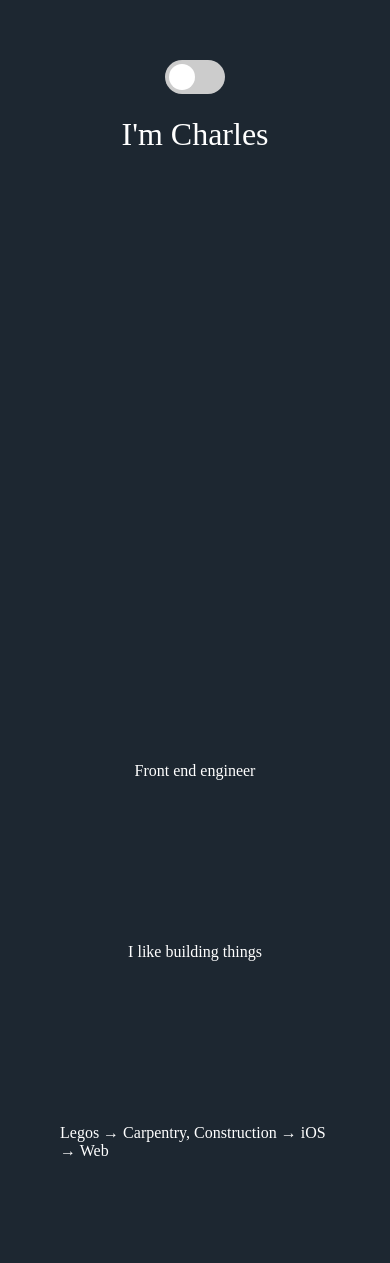
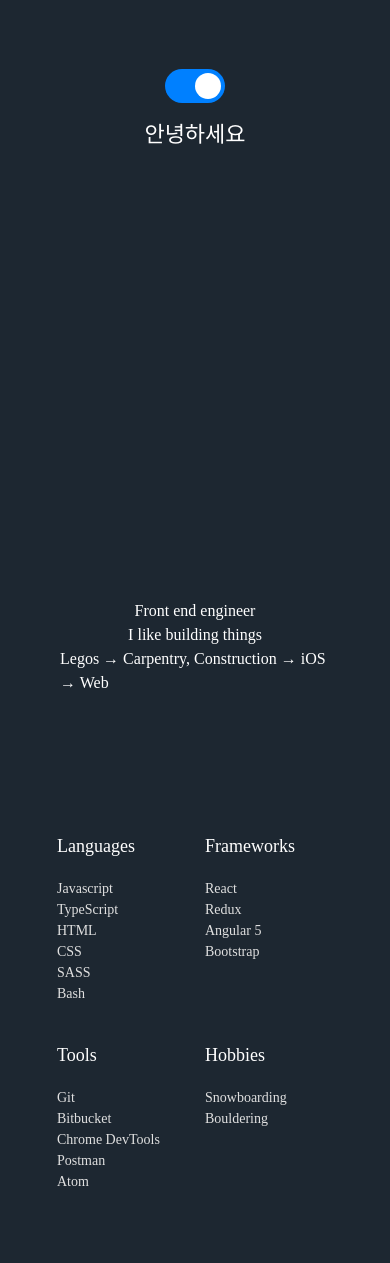
Before and after one commit to charleswcho/personal-website, a React (Create React App) app: page / in a window 390 px wide. Shown: the part 305-1568 px from the top of the page. Built offline with nearby package versions, Linux system fonts and the light colour scheme.

Commit message:
Added media queries

```diff
--- a/src/components/App.css
+++ b/src/components/App.css
@@ -1,11 +1,60 @@
 .App {
+
 }
 
 .App.dark {
   color: white;
   background-color: #1D2731;
+  -webkit-font-smoothing: antialiased;
 }
 
 .App.dark h1 {
   color: white;
 }
+
+.App.dark .domain-item {
+  color: #E0E0E0;
+}
+
+/* Large desktop */
+@media (min-width: 1200px) {
+
+}
+
+/* Portrait tablet to landscape and desktop */
+@media (min-width: 768px) and (max-width: 979px) {
+
+}
+
+/* Landscape phone to portrait tablet */
+@media (max-width: 767px) {
+
+}
+
+/* Landscape phones and down */
+@media (max-width: 480px) {
+  h1 {
+    font-size: 22px;
+  }
+
+  h2 {
+    font-size: 20px;
+  }
+
+  h3 {
+    font-size: 18px;
+  }
+
+  .skills {
+    flex-wrap: wrap;
+  }
+
+  .skills .domain {
+    width: 40%;
+    margin: 10px;
+  }
+
+  .skills .domain .domain-item {
+    font-size: 14px;
+  }
+}
--- a/src/components/App.js
+++ b/src/components/App.js
@@ -15,10 +15,6 @@ class App extends Component {
   componentDidMount() {
     this.setState({ darkTheme: this.defaultDark() })
   }
-
-  /**
-   * View logic methods
-   */
 
   defaultDark = () => {
     const date = new Date();
@@ -44,7 +40,7 @@ class App extends Component {
 
     return (
       <div className={className}>
-        <Home handleToggle={this.handleToggle}/>
+        <Home handleToggle={this.handleToggle} darkTheme={this.state.darkTheme}/>
         <About></About>
         <Skills></Skills>
         <Projects></Projects>
--- a/src/components/about/about.css
+++ b/src/components/about/about.css
@@ -1,5 +1,5 @@
 .about {
-  height: calc(100vh - 120px);
+  /* height: calc(100vh - 120px); */
   padding: 60px;
   display: flex;
   flex-direction: column;
--- a/src/components/home/home.js
+++ b/src/components/home/home.js
@@ -17,9 +17,8 @@ class Home extends Component {
 
   /**
    * Event handler methods
-   * @param {string} title - The title of the book.
-   * @return {void}
    */
+
   cycleThroughGreetings = () => {
     const interval = setInterval(() => {
       if (this.state.currIdx < this.state.greetings.length) {
@@ -40,7 +39,7 @@ class Home extends Component {
     return (
       <Fade>
         <div className="home">
-          <Switch handleToggle={this.props.handleToggle}/>
+          <Switch {...this.props}/>
           <h1>{this.state.currGreeting}</h1>
         </div>
       </Fade>
--- a/src/components/home/switch.js
+++ b/src/components/home/switch.js
@@ -1,15 +1,13 @@
-import React, { Component } from 'react';
+import React from 'react';
 import './switch.css';
 
-class Switch extends Component {
-  render() {
-    return (
-      <label className="switch">
-        <input type="checkbox" onChange={this.props.handleToggle}/>
-        <span className="slider"></span>
-      </label>
-    );
-  }
+const Switch = ({ darkTheme, handleToggle }) => {
+  return (
+    <label className="switch">
+      <input type="checkbox" checked={darkTheme} onChange={handleToggle}/>
+      <span className="slider"></span>
+    </label>
+  );
 }
 
 export default Switch;
--- a/src/components/projects/projects.css
+++ b/src/components/projects/projects.css
@@ -1,5 +1,5 @@
 .projects {
-  height: 100vh;
+  /* height: 100vh; */
   display: flex;
   flex-direction: column;
   align-items: center;
--- a/src/components/skills/domain.css
+++ b/src/components/skills/domain.css
@@ -1,3 +1,7 @@
 .domain {
   margin: 20px;
 }
+
+.domain .domain-item {
+
+}
--- a/src/components/skills/domain.js
+++ b/src/components/skills/domain.js
@@ -1,19 +1,20 @@
-import React, { Component } from 'react';
+import React from 'react';
 import './domain.css';
 
-class Domain extends Component {
-  render() {
-    return (
-      <div className="domain">
-        <h1>{this.props.name}</h1>
+const Domain = ({ name, items }) => {
+  return (
+    <div className="domain">
+      <h3>{name}</h3>
+
+      <ul>
         {
-          this.props.items.map((item, idx) => {
-            return (<div className="domain-item" key={idx}>{item}</div>)
+          items.map((item, idx) => {
+            return (<li className="domain-item" key={idx}>{item}</li>)
           })
         }
-      </div>
-    );
-  }
+      </ul>
+    </div>
+  );
 }
 
 export default Domain;
--- a/src/components/skills/skills.css
+++ b/src/components/skills/skills.css
@@ -1,7 +1,5 @@
 .skills {
-  height: calc(100vh - 120px);
-  padding: 50px;
+  padding: 50px 35px;
   display: flex;
-  flex-wrap: wrap;
   justify-content: center;
 }
--- a/src/index.css
+++ b/src/index.css
@@ -3,10 +3,62 @@ body {
   margin: 0;
   padding: 0;
   font-family: Avenir;
+  line-height: 1.5;
+}
+
+ul {
+  margin: 0;
+  padding: 0;
+}
+
+li {
+  list-style: none;
 }
 
 h1 {
-  /* color: black; */
+  font-size: 22px;
   color: #0080FF;
   font-weight: lighter;
 }
+
+h2 {
+  font-size: 20px;
+  /* color: #0080FF; */
+  font-weight: lighter;
+}
+
+h3 {
+  font-size: 18px;
+  /* color: #0080FF; */
+  font-weight: lighter;
+}
+
+/* Medium devices (landscape tablets, 768px and up) */
+@media (min-width: 600px) and (max-width: 992px) {
+  h1 {
+    font-size: 28px;
+  }
+
+  h2 {
+    font-size: 26px;
+  }
+
+  h3 {
+    font-size: 24px;
+  }
+}
+
+/* Large devices (laptops/desktops, 993px and up) */
+@media (min-width: 993px) {
+  h1 {
+    font-size: 34px;
+  }
+
+  h2 {
+    font-size: 32px;
+  }
+
+  h3 {
+    font-size: 30px;
+  }
+}
```
